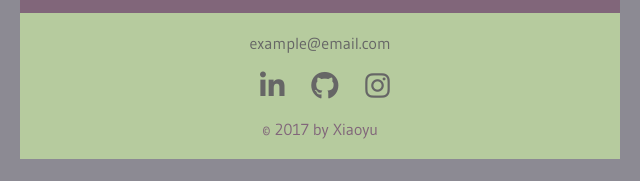
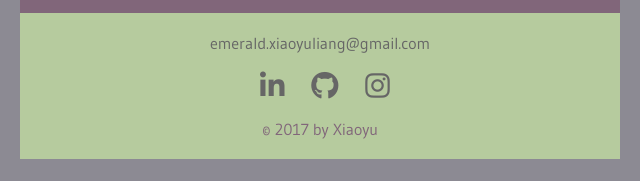
Before and after one commit to lwrainbow/FormValidation1, a plain HTML site: page index.html in a window 1280 px wide. Shown: the part 845-1026 px from the top of the page, 320-960 px from the left. Drawn offline with Linux system fonts and the light colour scheme.

Commit message:
change html file

```diff
--- a/index.html
+++ b/index.html
@@ -96,7 +96,7 @@
     </main>
     <footer role="contentinfo">
       <div>
-       <p class="email"><a href="mailto:example@email.com">example@email.com</a></p>
+       <p class="email"><a href="mailto:emerald.xiaoyuliang@gmail.com">emerald.xiaoyuliang@gmail.com</a></p>
         <ul class="social-icons">
           <li><a href="https://www.linkedin.com/in/emerald-liang/" target="_blank"><i class="fa fa-linkedin" aria-hidden="true"></i><span class="sr-only">Linkedin</span></a></li>
           <li><a href="https://github.com/lwrainbow/FormValidation1" target="_blank"><i class="fa fa-github" aria-hidden="true"></i><span class="sr-only">Github</span></a></li>
```
